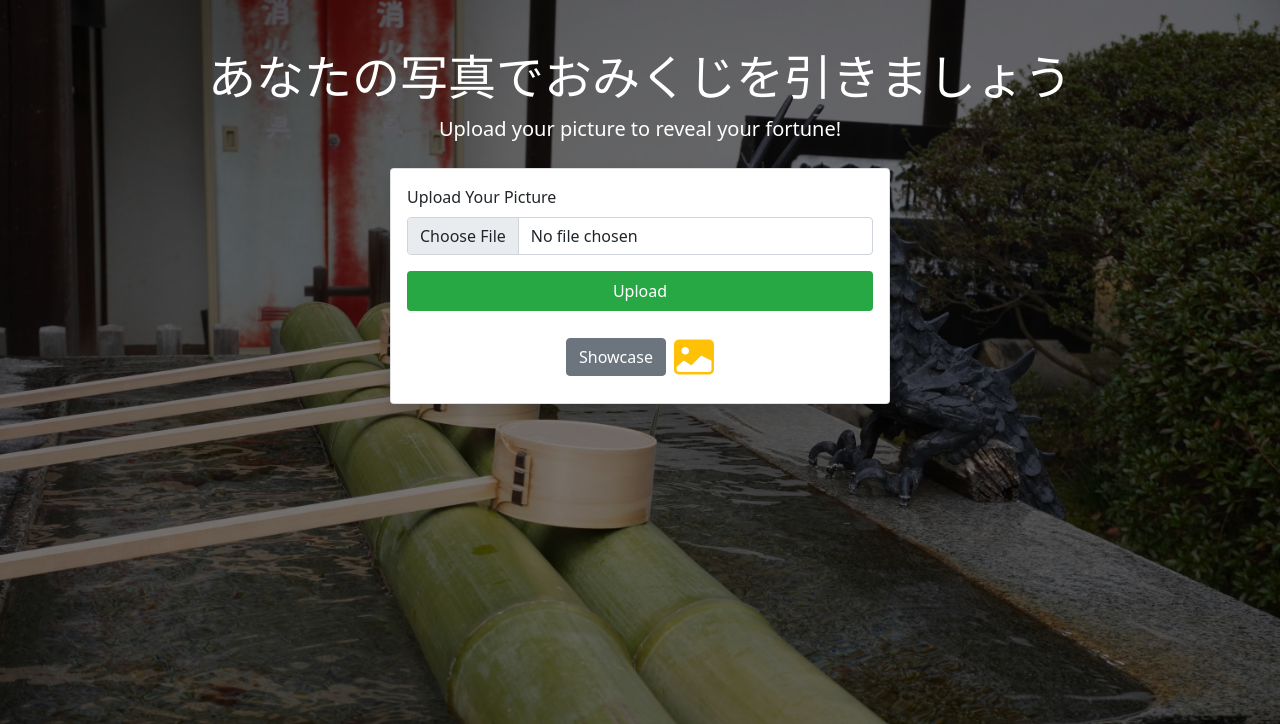
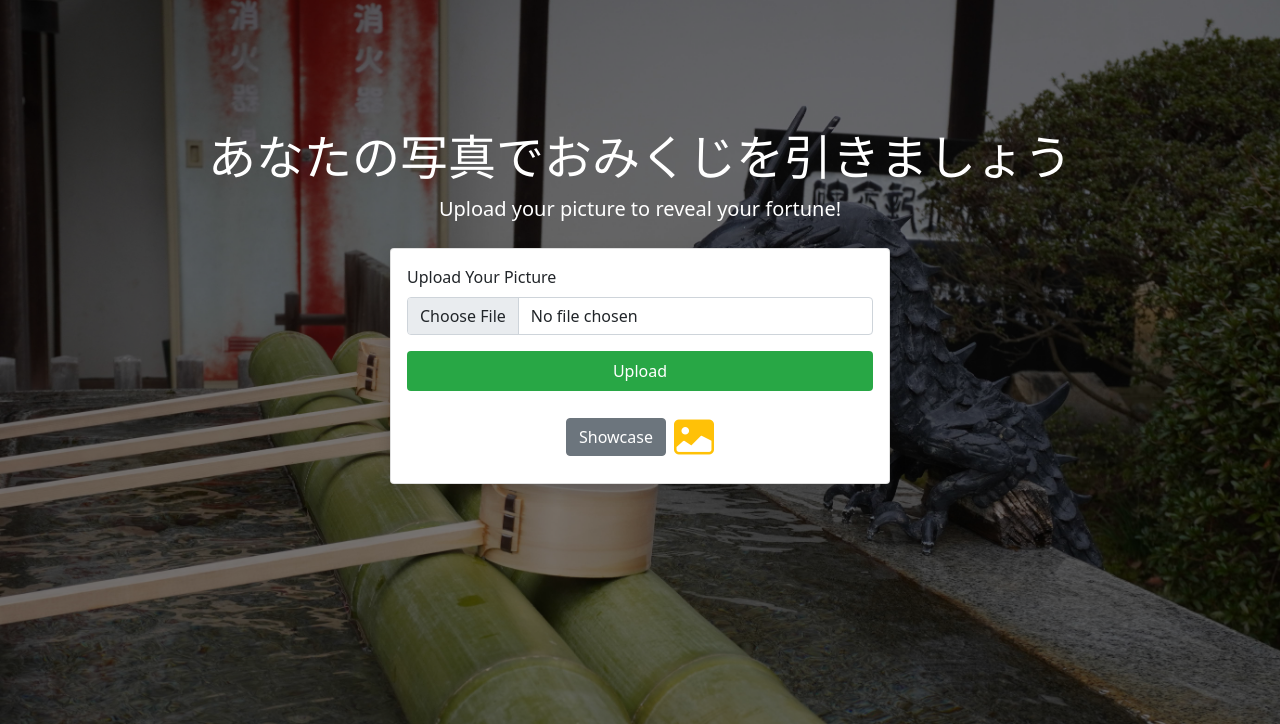
Before and after one commit to Piyachetnoy/Omikuji_HackU2024, a Flask app: page / in a window 1280 px wide. Shown: the top 724 px of the page. Run offline with Flask 3, Linux system fonts and the light colour scheme; some libraries are stand-ins or nearby versions.

Commit message:
add margin top

```diff
--- a/static/css/styles.css
+++ b/static/css/styles.css
@@ -34,6 +34,10 @@
     z-index: -1;
 }
 
+.mt-6 {
+    margin-top: 8rem; /* Example: larger than mt-5 */
+}
+
 .content {
     text-align: center;
     color: white;
--- a/templates/index.html
+++ b/templates/index.html
@@ -10,7 +10,7 @@
     <title>Index</title>
   </head>
   <body class="bg-light index-page">
-    <div class="container mt-5">
+    <div class="container mt-6">
         <div class="text-center">
             <h1 class="display-5 text-white">あなたの写真でおみくじを引きましょう</h1>
             <p class="lead text-white">Upload your picture to reveal your fortune!</p>
--- a/templates/result.html
+++ b/templates/result.html
@@ -10,7 +10,7 @@
     <link rel="stylesheet" href="../static/css/styles.css">
 </head>
 <body class="bg-light result-page">
-    <div class="container mt-5">
+    <div class="container mt-6">
         <div class="text-center">
             <h1 class="display-4 text-white">おみくじの結果</h1>
         </div>
```
Also changed, not shown: templates/showcase.html (+27 -3 lines).
